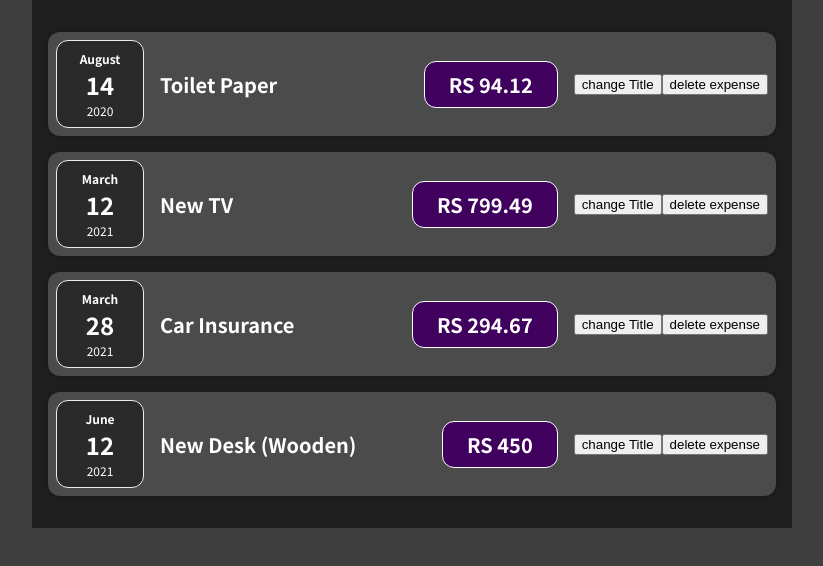
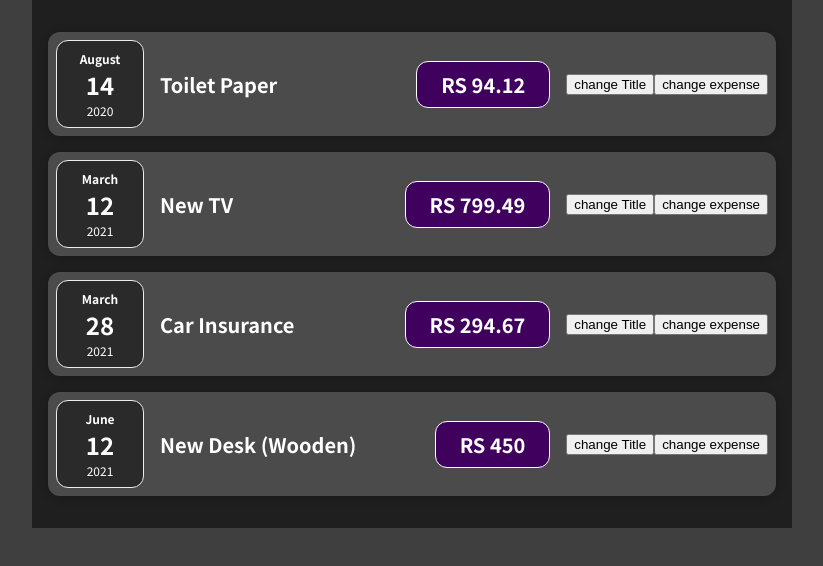
Before and after one commit to venkatesh780/sharp-react-project, a React (Create React App) app: page / in a window 1280 px wide. Shown: the top 566 px of the page, without its empty margins (208-1031 px from the left). Built offline with nearby package versions, Linux system fonts and the light colour scheme.

Commit message:
updated the expense using state varible

```diff
--- a/src/components/expenses/ExpenseItem.js
+++ b/src/components/expenses/ExpenseItem.js
@@ -6,14 +6,13 @@ import { useState } from "react";
 
 const ExpenseItem = (props) => {
   const [title, setTitle] = useState(props.title);
+  const [expenseAmount, setExpenseAmount] = useState(props.amount);
   const hangleClick = () => {
     setTitle("updated!!!");
     console.log(title);
   };
-  const deleteHandler = (e) => {
-    const expenses = e.target.parentElement.parentElement;
-    const expenseItem = e.target.parentElement;
-    expenses.removeChild(expenseItem);
+  const expenseHandler = () => {
+    setExpenseAmount(100);
   };
   return (
     <Card className="expense-item">
@@ -23,12 +22,12 @@ const ExpenseItem = (props) => {
       <div className="expense-item__description">
         <ExpenseDetails
           title={title}
-          amount={props.amount}
+          amount={expenseAmount}
           locationOfExpenditure={props.locationOfExpenditure}
         />
       </div>
       <button onClick={hangleClick}>change Title</button>
-      <button onClick={deleteHandler}>delete expense</button>
+      <button onClick={expenseHandler}>change expense</button>
     </Card>
   );
 };
```
